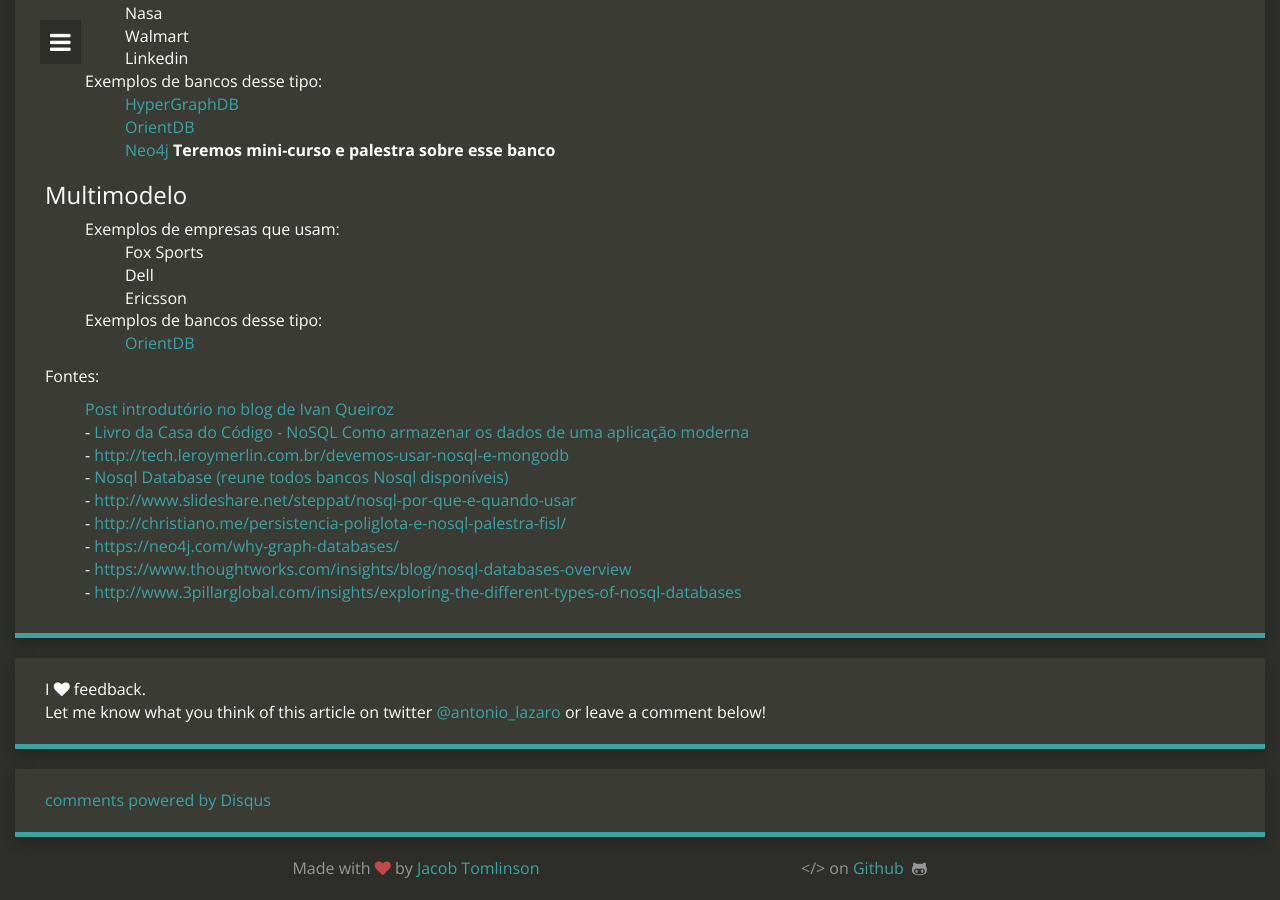
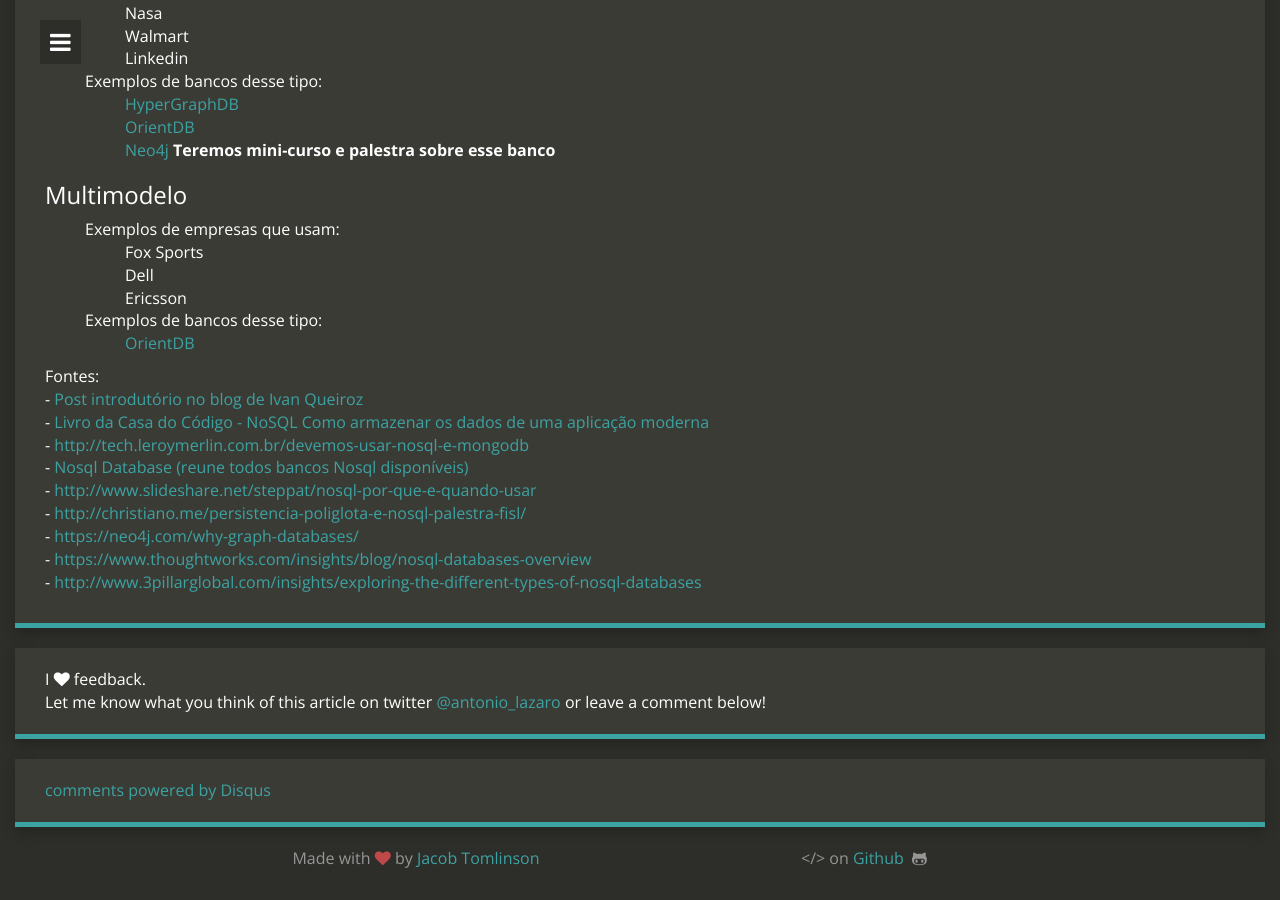
Before and after one commit to antoniolazaro/antoniolazaro.github.io, a Jekyll site: the page built from _posts/2017-02-05-vamos-continuar-falando-nosql.md, in a window 1280 px wide and 900 px high, scrolled down 2279 px. Built offline with Jekyll 4.4.1, drawn with Linux system fonts in a browser that asks for light colours; nearby versions of some CDN libraries; our own code applies the rules of GitHub Pages for plain Markdown files; comment, search, counter and statistics services are not loaded.

```diff
--- a/_posts/2017-02-05-vamos-continuar-falando-nosql.md
+++ b/_posts/2017-02-05-vamos-continuar-falando-nosql.md
@@ -99,8 +99,8 @@ Fica ai uma questão, em qual contexto é sugerido o uso de cada tipo de banco d
     * [OrientDB](http://orientdb.com/)
 
 Fontes:
-- [Post introdutório no blog de Ivan Queiroz](http://blog.ivanqueiroz.com/2017/01/o-que-devo-saber-sobre-nosql.html)
-<br />- [Livro da Casa do Código - NoSQL Como armazenar os dados de uma aplicação moderna](https://www.casadocodigo.com.br/products/livro-nosql)
+<br /> - [Post introdutório no blog de Ivan Queiroz](http://blog.ivanqueiroz.com/2017/01/o-que-devo-saber-sobre-nosql.html)
+<br /> - [Livro da Casa do Código - NoSQL Como armazenar os dados de uma aplicação moderna](https://www.casadocodigo.com.br/products/livro-nosql)
 <br />- [http://tech.leroymerlin.com.br/devemos-usar-nosql-e-mongodb](http://tech.leroymerlin.com.br/devemos-usar-nosql-e-mongodb)
 <br />- [Nosql Database (reune todos bancos Nosql disponíveis)](http://nosql-database.org/)
 <br />- [http://www.slideshare.net/steppat/nosql-por-que-e-quando-usar](http://www.slideshare.net/steppat/nosql-por-que-e-quando-usar)
```
